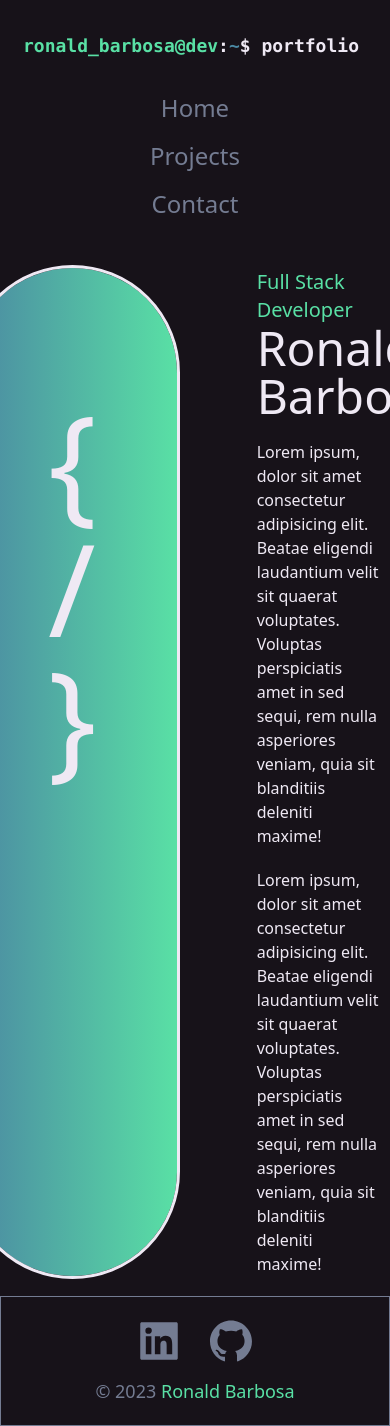
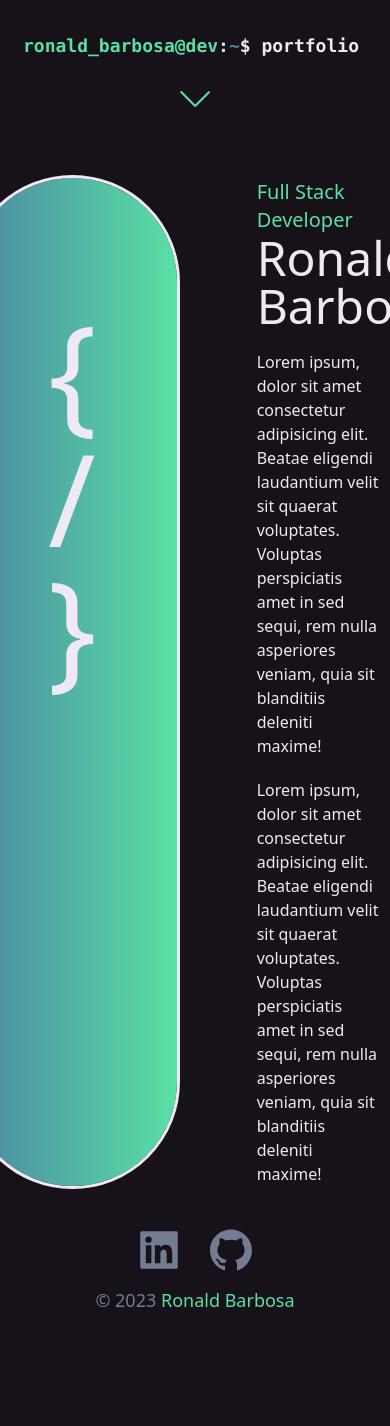
Before and after one commit to ronaldbarbosa/portfolio-front, a Next.js app: page / in a window 390 px wide. Shown: the top 1426 px of the page. After the commit the page ends 1334 px from the top, so only its background shows below. Built offline with nearby package versions, Linux system fonts and the light colour scheme.

Commit message:
Applying responsive mode to Menu component

```diff
--- a/src/components/Footer/Footer.tsx
+++ b/src/components/Footer/Footer.tsx
@@ -3,7 +3,7 @@ import Social from "./Social/Social";
 
 export default function Footer() {
   return(
-    <div className="flex max-md:flex-col max-md:items-center px-10 py-5 justify-between text-grey border">
+    <div className="flex max-md:flex-col max-md:items-center px-10 py-5 justify-between text-grey">
       <Social />
       <CopyInfo />
     </div>
--- a/src/components/Header/Menu/Menu.tsx
+++ b/src/components/Header/Menu/Menu.tsx
@@ -1,14 +1,32 @@
-import React from 'react';
+import React, { useState } from 'react';
 import { MenuItem } from './MenuItem';
 
+import  { SlArrowDown } from "react-icons/sl";
+import { RxCross2 } from "react-icons/rx";
+
 export const Menu: React.FC = () => {
+  const [open, setOpen] = useState(false);
+
   return (
-    <nav className='flex w-2/3 justify-end items-center max-sm:w-auto max-sm:pt-3'>
-      <ul className='flex max-sm:flex-col max-sm: items-center text-grey'>
+    <nav className='flex w-2/3 max-md:w-full max-sm:w-full max-md:justify-center justify-end items-center max-sm:pt-3 max-sm:flex-col'>
+      <ul className='flex max-sm:hidden items-center text-grey'>
         <MenuItem label="Home" to="/"/>
         <MenuItem label="Projects" to="projects"/>
         <MenuItem label="Contact" to=""/>
       </ul>
+      <button className="hidden max-sm:flex w-full justify-center text-3xl text-green" onClick={ () => setOpen(!open) }>
+        { open == true ? <RxCross2 /> :  <SlArrowDown /> }
+      </button>
+      <br></br>
+      {
+        open ? (
+          <ul className='flex text-grey flex-col w-full mt-3 items-center'>
+            <MenuItem label="Home" to="/"/>
+            <MenuItem label="Projects" to="projects"/>
+            <MenuItem label="Contact" to=""/>
+          </ul>
+        ) : null
+      }
     </nav>
   )
 }
--- a/src/components/Header/Menu/MenuItem.tsx
+++ b/src/components/Header/Menu/MenuItem.tsx
@@ -8,7 +8,7 @@ interface MenuItemProps {
 
 export const MenuItem: React.FC<MenuItemProps> = ({ label, to }) => {
   return (
-    <li className='mx-3 text-2xl max-sm:py-2'>
+    <li className='mx-3 text-2xl max-sm:flex max-sm:w-full justify-center max-sm:p-2'>
       <Link href={to} className='hover:text-white transition duration-500'>{ label }</Link>
     </li>
   )
```
